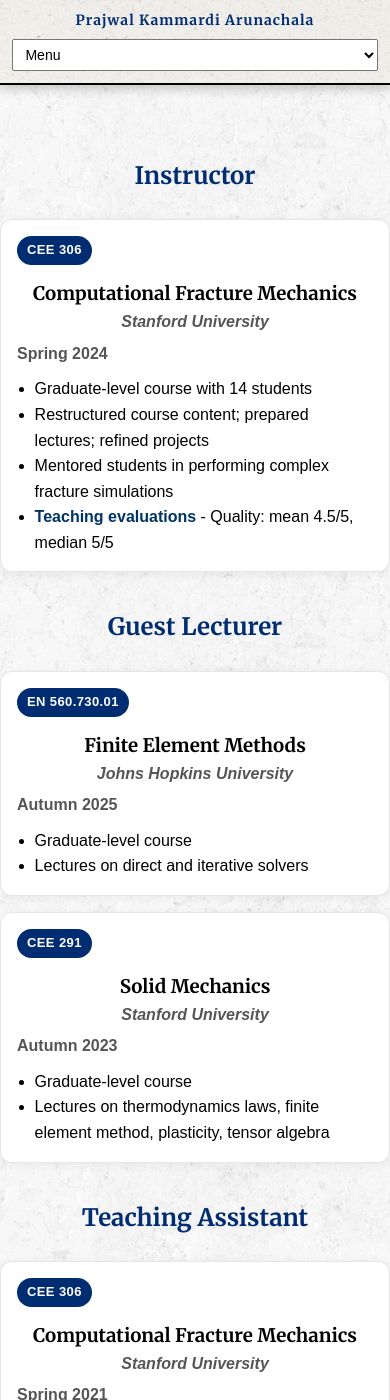
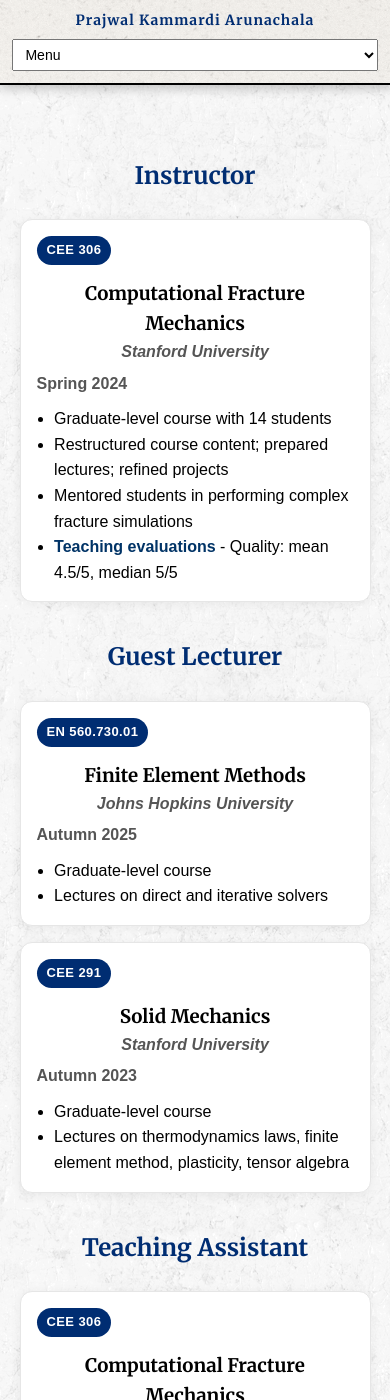
Before and after one commit to prajwalka/prajwalka.github.io, a Jekyll site: the page built from teaching.md, in a window 390 px wide and 1400 px high. Built offline with Jekyll 4.4.1, drawn with Linux system fonts in a browser that asks for light colours; some web fonts are replaced.

Commit message:
updating teaching

```diff
--- a/assets/style.css
+++ b/assets/style.css
@@ -424,7 +424,8 @@
 .teaching {
   container-type: inline-size;
   display:flow-root;
-  max-width: clamp(700px, 90vw, 1400px);
+  width: 90%;
+  max-width: clamp(700px, 90vw, 2000px);
   margin: 0 auto;
   padding-top: clamp(36px, 1.5vw, 60px);
   padding-bottom: clamp(24px, 5vw, 80px);
@@ -434,7 +435,7 @@
 :root {
 /* adjust ratios and caps to taste */
 --card-min: clamp(300px, 30cqw, 360px);
---card-max: clamp(420px, 45cqw, 600px);
+--card-max: clamp(420px, 45cqw, 800px);
 }
 
 .teaching-card .course-title,
```
